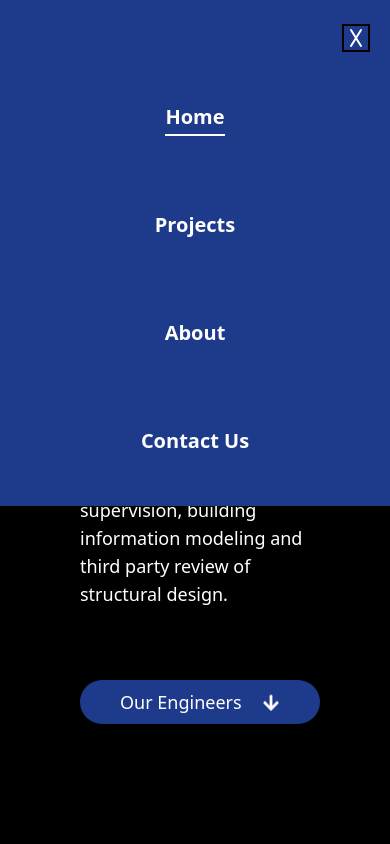
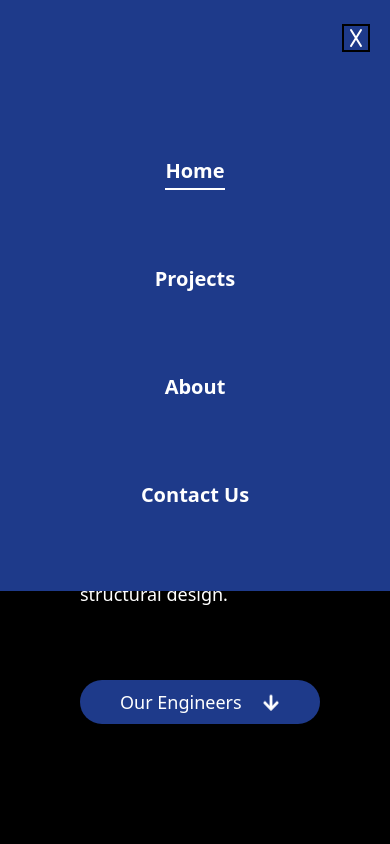
Before and after one commit to fajrjas/DE-CONSULT, a React (Vite) app: page / in a window 390 px wide. Both pictures are taken after a click on the element 302 px from the left and 40 px from the top of the page. Shown: the top 844 px of the page. Built offline with nearby package versions, Linux system fonts and the light colour scheme; a web font is replaced by a local one.

Commit message:
added height size in nav mobile

```diff
--- a/src/ui/Nav.jsx
+++ b/src/ui/Nav.jsx
@@ -50,7 +50,7 @@ function Nav() {
   };
 
   return (
-    <NavComponent className="z-40 h-[80px] sm:h-[90px]">
+    <NavComponent className="z-50 h-[80px] sm:h-[90px]">
       <div className="flex justify-around items-center md:flex-row h-full relative bg-black">
         <Link
           to={"/"}
@@ -71,9 +71,9 @@ function Nav() {
         <div
           className={`${
             isToggle
-              ? "translate-y-0 opacity-100 bg-blue-900 pb-6"
+              ? "translate-y-0 opacity-100 bg-blue-900"
               : "-translate-y-full opacity-0"
-          } transform transition duration-700 ease-in-out md:translate-y-0 md:opacity-100  absolute z-50 top-0 left-0 right-0 h-[60dvh] md:h-full text-center md:static`}
+          } transform transition duration-700 ease-in-out md:translate-y-0 md:opacity-100  absolute z-50 top-0 left-0 right-0 h-[70dvh] md:h-full text-center md:static`}
         >
           <div className="flex flex-col justify-evenly items-center w-full h-full mt-6">
             <div
```
